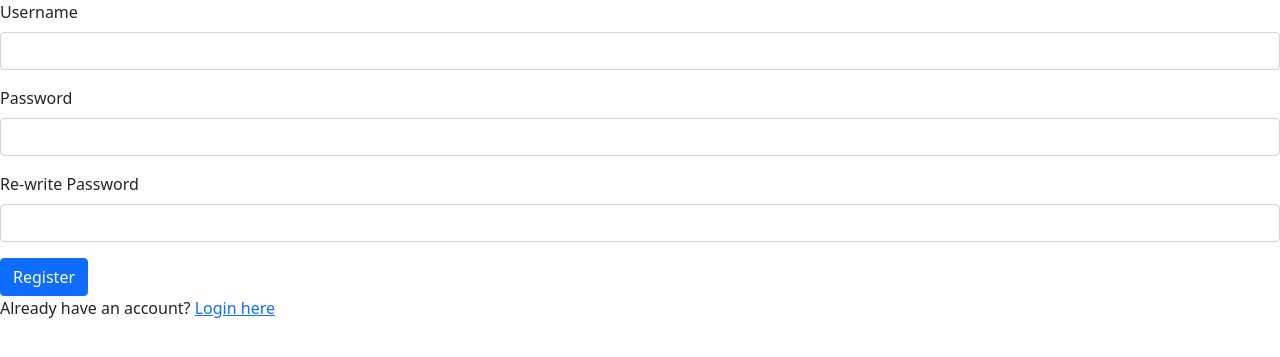
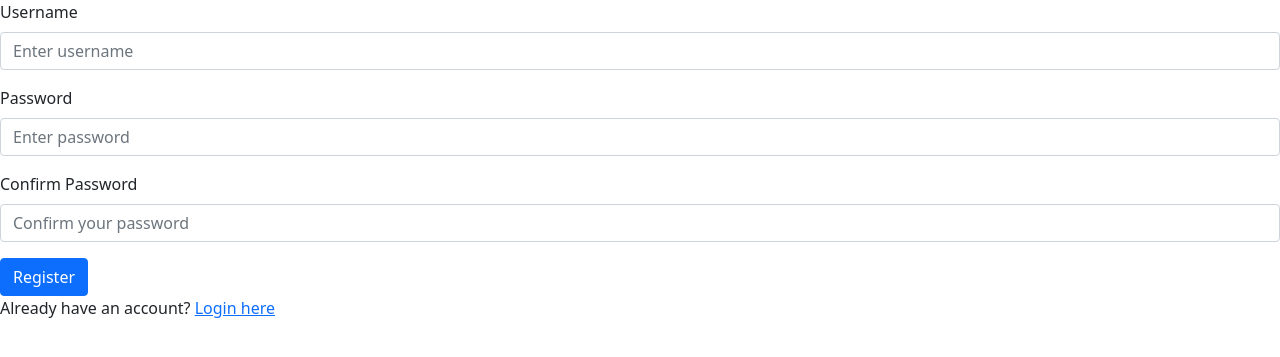
Before and after one commit to John-teology/Group5, a CodeIgniter app: page /Team-04/index.php/tracker/register in a window 1280 px wide. Shown: the top 357 px of the page. Run offline with CodeIgniter, Linux system fonts and the light colour scheme.

Commit message:
set_value

```diff
--- a/application/controllers/Tracker.php
+++ b/application/controllers/Tracker.php
@@ -4,7 +4,7 @@ defined('BASEPATH') OR exit('No direct script access allowed');
 class Tracker extends CI_Controller {
 
 
-		public function Mainpage()
+		public function mainpage()
 	{
 		// $this->load->view('pages/Mainpage');
         if($this->session->userdata("username") != "")
@@ -36,12 +36,12 @@ class Tracker extends CI_Controller {
             array (
                 "field" => "username_txt",
                 "label" => "Username",
-                "rules" =>"required",
+                "rules" =>"trim|required",  // callback_ use to call any function you want
             ),
              array(
                 "field" => "password_txt",
                 "label" => "Password",
-                "rules" =>"required",
+                "rules" =>"trim|required",
             ),
         );
         $this->form_validation->set_rules($config_rules);
@@ -63,27 +63,11 @@ class Tracker extends CI_Controller {
                 redirect("tracker");
             }
             else{
-                $this->session->set_flashdata("wrong", "You input wrong values!");
-                redirect("tracker/login");
+                $this->session->set_flashdata("wrong", "Invalid Credentials");
+                $this->login();
             }
             }
 
-    }
-
-    public function after_login()
-    {
-        if($this->session->userdata("username") != "")
-        {
-            $user = $this->session->userdata("username");
-            $this->load->view("pages/mainpage", array
-        (
-            "username" => $user,
-            "dog" => "hello",
-        ));
-        }
-        else{
-            redirect("tracker/login");
-        }
     }
 
 
@@ -96,6 +80,7 @@ class Tracker extends CI_Controller {
 
     public function register()
     {
+        unset($_SESSION['wrong']);
         $this->load->view("pages/register");
     }
 
@@ -108,17 +93,17 @@ class Tracker extends CI_Controller {
             array (
                 "field" => "username_txt",
                 "label" => "Username",
-                "rules" =>"required|is_unique[user.username]",
+                "rules" =>"trim|required|is_unique[user.username]",
             ),
              array(
                 "field" => "password1_txt",
                 "label" => "Password",
-                "rules" =>"required|min_length[8]|max_length[20]",
+                "rules" =>"trim|required|min_length[8]|max_length[20]",
             ),
             array(
                 "field" => "password2_txt",
                 "label" => "rewrite-Password",
-                "rules" =>"required|min_length[8]|max_length[20]",
+                "rules" =>"trim|required|min_length[8]|max_length[20]",
             ),
         );
 
@@ -155,6 +140,4 @@ class Tracker extends CI_Controller {
         }
 
     }
-
-
 }
--- a/application/models/T_model.php
+++ b/application/models/T_model.php
@@ -31,5 +31,8 @@ class T_model extends CI_Model{
     }
 
 
+
+
+
 }
 ?>
--- a/application/views/pages/login.php
+++ b/application/views/pages/login.php
@@ -18,6 +18,7 @@
       .success{
         color: green;
     }
+
 </style>
 </head>
 <body>
@@ -27,13 +28,14 @@
     "enctype" => "multipart/form-data")); ?>
     <div class="mb-3">
         <label for="exampleInputEmail1" class="form-label">Username</label>
-        <input type="text" class="form-control" name="username_txt" >
+        <input type="text"  class="form-control" name="username_txt" placeholder="Enter username" value="<?php echo set_value('username_txt') ?>">
         <?php  echo form_error("username_txt","<div class='error'>","</div>"); ?>
+
 
     </div>
     <div class="mb-3">
         <label for="exampleInputPassword1" class="form-label">Password</label>
-        <input type="password" class="form-control" name="password_txt" id="exampleInputPassword1">
+        <input type="password" class="form-control"  name="password_txt" id="exampleInputPassword1" placeholder="Enter password" value="<?php echo set_value('password_txt') ?>">
         <?php  echo form_error("password_txt","<div class='error'>","</div>"); ?>
     </div>
         <?php if($this->session->flashdata("wrong")) {
--- a/application/views/pages/register.php
+++ b/application/views/pages/register.php
@@ -27,18 +27,18 @@
     "enctype" => "multipart/form-data")); ?>
     <div class="mb-3">
         <label for="exampleInputEmail1" class="form-label">Username</label>
-        <input type="text" class="form-control" name="username_txt" >
+        <input type="text" class="form-control" value="<?php echo set_value("username_txt") ?>" name="username_txt" placeholder="Enter username">
         <?php  echo form_error("username_txt","<div class='error'>","</div>"); ?>
 
     </div>
     <div class="mb-3">
         <label for="exampleInputPassword1" class="form-label">Password</label>
-        <input type="password" class="form-control" name="password1_txt" id="exampleInputPassword1">
+        <input type="password" class="form-control" value="<?php echo set_value("password1_txt") ?>" name="password1_txt" id="exampleInputPassword1" placeholder="Enter password">
         <?php  echo form_error("password1_txt","<div class='error'>","</div>"); ?>
     </div>
     <div class="mb-3">
-        <label for="exampleInputPassword1" class="form-label">Re-write Password</label>
-        <input type="password" class="form-control" name="password2_txt" id="exampleInputPassword1">
+        <label for="exampleInputPassword1" class="form-label">Confirm Password</label>
+        <input type="password" class="form-control" name="password2_txt" value="<?php echo set_value("password2_txt") ?>" id="exampleInputPassword1" placeholder="Confirm your password">
         <?php  echo form_error("password2_txt","<div class='error'>","</div>"); ?>
     </div>
      <?php if($this->session->flashdata("not_equal")) {
```
Also changed, not shown: application/config/routes.php (line endings or trailing spaces).
